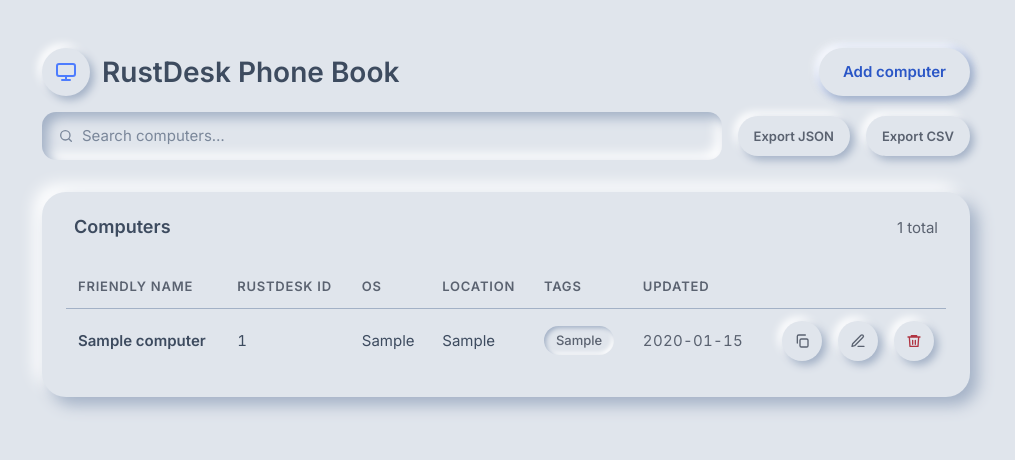
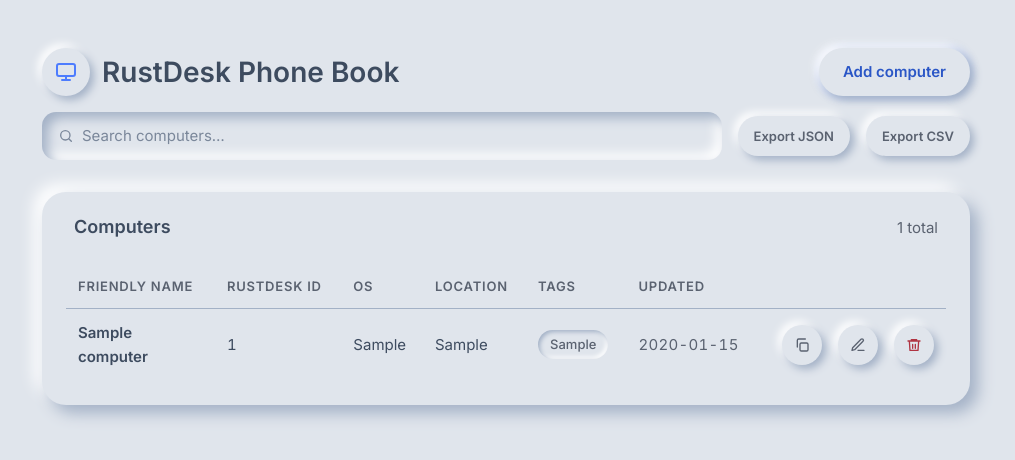
Before and after one commit to rivaborn/rustdeck_phonebook, a FastAPI app: page / in a window 1280 px wide. Shown: the top 460 px of the page, without its empty margins (134-1149 px from the left). Run offline with FastAPI, Linux system fonts and the light colour scheme; tables that the repository leaves empty hold one stand-in row (values such as "Sample post"); some libraries are stand-ins or nearby versions.

Commit message:
Wrap long names so row actions stay on-card
With real data (e.g. "Alienware Saginaw Apartment") the desktop table
grew wider than its 960px card and the Copy / Edit / Delete buttons
scrolled out of view. Name, OS and location cells now wrap at word
boundaries within a capped width (--col-text-max), so the table fits
the card from 1024px up; RustDesk ID and dates stay on one line.

Co-Authored-By: Claude Opus 5.5 <noreply@anthropic.com>

```diff
--- a/src/phonebook/static/style.css
+++ b/src/phonebook/static/style.css
@@ -81,6 +81,7 @@
   --search-min: 240px;
   --label-col-min: 96px;
   --tags-max: 136px;
+  --col-text-max: 140px;
   --tracking-caps: 0.06em;
   --tracking-mono: 0.02em;
 
@@ -483,6 +484,13 @@ a {
   white-space: nowrap;
 }
 
+/* Free-text columns wrap so long names don't push the actions off-card */
+.table td.wrap {
+  white-space: normal;
+  max-width: var(--col-text-max);
+  overflow-wrap: break-word;
+}
+
 .table .tags {
   display: flex;
   flex-wrap: wrap;
--- a/src/phonebook/templates/partials/computer_row.html
+++ b/src/phonebook/templates/partials/computer_row.html
@@ -1,10 +1,10 @@
 <tr id="computer-{{ computer.id }}">
-  <td data-label="Name">
+  <td data-label="Name" class="wrap">
     <button type="button" hx-get="/computers/{{ computer.id }}" hx-target="#modal" hx-swap="innerHTML" class="clickable">{{ computer.friendly_name or 'Unnamed Computer' }}</button>
   </td>
   <td data-label="RustDesk ID" class="mono">{{ computer.rustdesk_id }}</td>
-  <td data-label="OS">{{ computer.operating_system or 'N/A' }}</td>
-  <td data-label="Location">{{ computer.location or 'N/A' }}</td>
+  <td data-label="OS" class="wrap">{{ computer.operating_system or 'N/A' }}</td>
+  <td data-label="Location" class="wrap">{{ computer.location or 'N/A' }}</td>
   <td data-label="Tags">
     {% if computer.tags %}
       <div class="tags">
```
